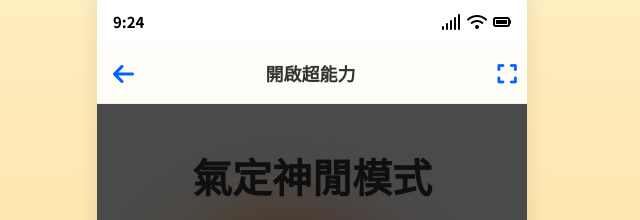
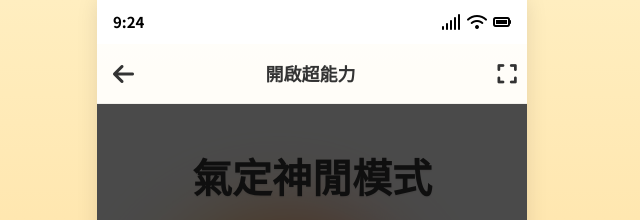
Before and after one commit to miyabiaqive/aqivelife, a plain HTML site: page screens/ritual.html in a window 1280 px wide. Shown: the top 220 px of the page, 328-968 px from the left. Drawn offline with Linux system fonts and the light colour scheme.

Commit message:
更新 ritual.html 中箭頭和全螢幕按鈕顏色為 #333333

```diff
--- a/screens/ritual.html
+++ b/screens/ritual.html
@@ -91,7 +91,7 @@
             display: flex;
             align-items: center;
             justify-content: center;
-            color: #0062ff;
+            color: #333333;
             font-size: 22px;
             cursor: pointer;
         }
@@ -175,7 +175,7 @@
         }
 
         .back-button {
-            color: #0062ff;
+            color: #333333;
             font-size: 24px;
             text-decoration: none;
         }
```
